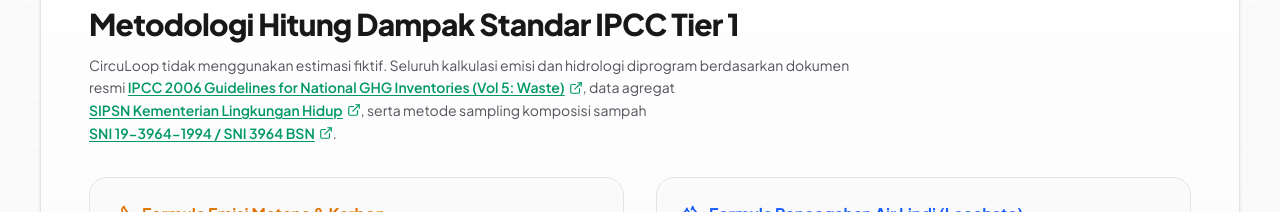
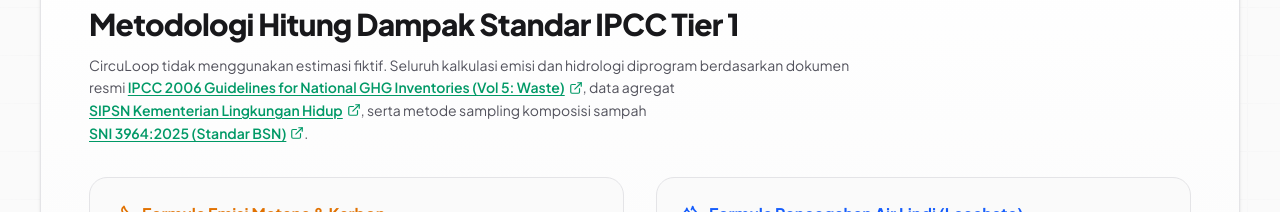
Before and after one commit to hi-aprilwang/bioloka, a Next.js app: page / in a window 1280 px wide. Shown: the part 4360-4572 px from the top of the page. Built offline with nearby package versions, Linux system fonts and the light colour scheme.

Commit message:
docs(sni): update link to direct official BSN product catalog (SNI 3964:2025)

```diff
--- a/src/app/page.tsx
+++ b/src/app/page.tsx
@@ -624,12 +624,12 @@
               </a>
               , serta metode sampling komposisi sampah{" "}
               <a
-                href="https://akses-sni.bsn.go.id/"
+                href="https://pesta.bsn.go.id/produk/detail/39642025-sni3964:2025"
                 target="_blank"
                 rel="noopener noreferrer"
                 className="font-semibold text-emerald-600 dark:text-emerald-400 underline underline-offset-2 hover:text-emerald-700 dark:hover:text-emerald-300 inline-flex items-center gap-1"
               >
-                SNI 19-3964-1994 / SNI 3964 BSN
+                SNI 3964:2025 (Standar BSN)
                 <ExternalLink className="h-3.5 w-3.5" />
               </a>
               .
```
